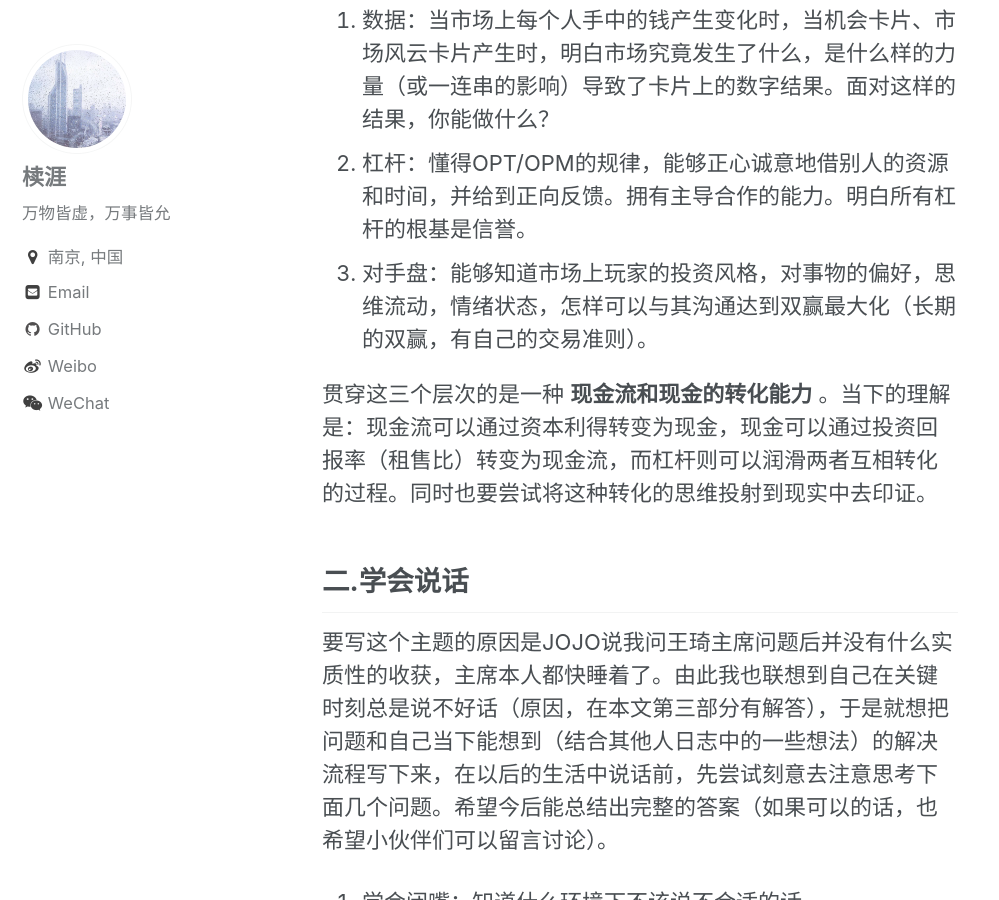
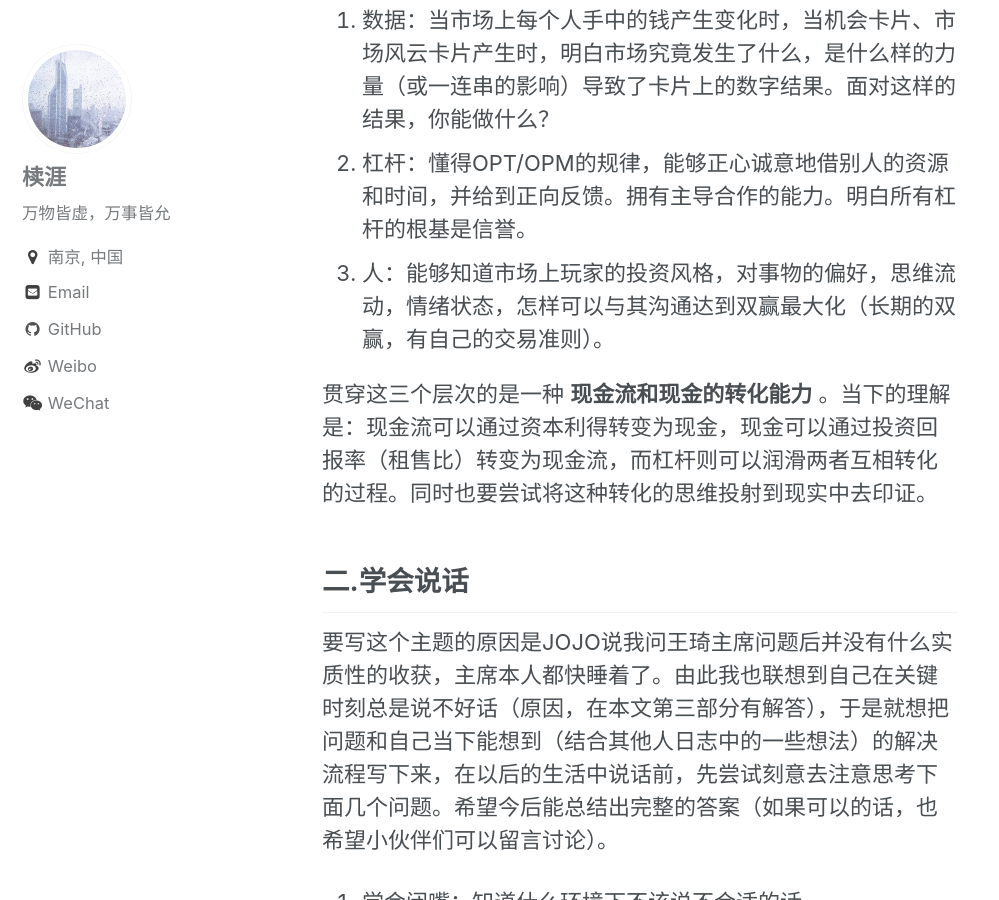
Before and after one commit to wudayu/wudayu.github.io, a Jekyll site: the page built from _posts/trade/2018-07-24-JOJO高阶现金流工作坊-第三期.md, in a window 1280 px wide and 900 px high, scrolled down 1292 px. Shown: the whole window, without its empty margins (0-999 px from the left). Built offline with Jekyll 4.4.1, drawn with Linux system fonts in a browser that asks for light colours.

Commit message:
modify a word

```diff
--- a/_posts/trade/2018-07-24-JOJO高阶现金流工作坊-第三期.md
+++ b/_posts/trade/2018-07-24-JOJO高阶现金流工作坊-第三期.md
@@ -26,7 +26,7 @@ excerpt: JOJO高阶现金流游戏工作坊
 
 1. 数据：当市场上每个人手中的钱产生变化时，当机会卡片、市场风云卡片产生时，明白市场究竟发生了什么，是什么样的力量（或一连串的影响）导致了卡片上的数字结果。面对这样的结果，你能做什么？
 2. 杠杆：懂得OPT/OPM的规律，能够正心诚意地借别人的资源和时间，并给到正向反馈。拥有主导合作的能力。明白所有杠杆的根基是信誉。
-3. 对手盘：能够知道市场上玩家的投资风格，对事物的偏好，思维流动，情绪状态，怎样可以与其沟通达到双赢最大化（长期的双赢，有自己的交易准则）。
+3. 人：能够知道市场上玩家的投资风格，对事物的偏好，思维流动，情绪状态，怎样可以与其沟通达到双赢最大化（长期的双赢，有自己的交易准则）。
 
 贯穿这三个层次的是一种 **现金流和现金的转化能力** 。当下的理解是：现金流可以通过资本利得转变为现金，现金可以通过投资回报率（租售比）转变为现金流，而杠杆则可以润滑两者互相转化的过程。同时也要尝试将这种转化的思维投射到现实中去印证。
 
```
